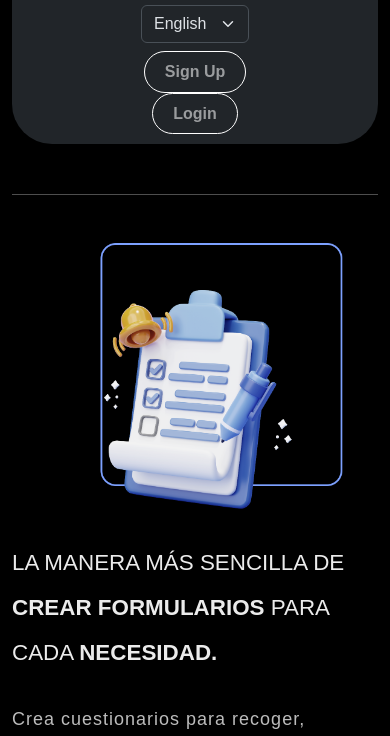
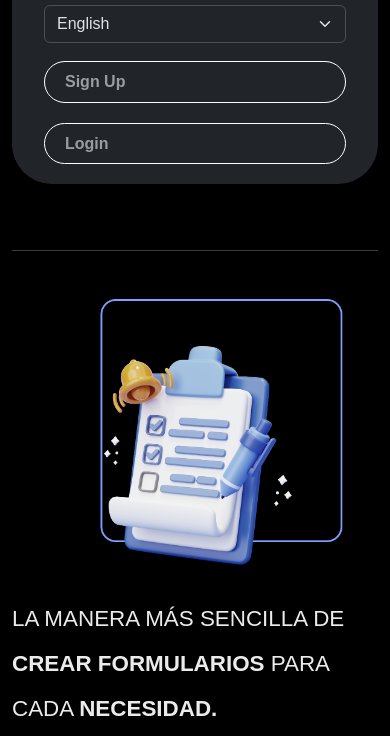
Before and after one commit to ideskbd/keosform, a plain HTML site: page index.html in a window 390 px wide. Both pictures are taken after a click on the button 318 px from the left and 82 px from the top of the page. Shown: the part 108-844 px from the top of the page. Drawn offline with nearby package versions, Linux system fonts and the light colour scheme.

Commit message:
fixed navbar menu

```diff
--- a/assets/css/responsive.css
+++ b/assets/css/responsive.css
@@ -5,6 +5,13 @@
 
   .section-space {
     padding: 1rem 0rem;
+  }
+
+  .keos-navbar-menu{
+    align-items: normal;
+  }
+  .keos-navbar-menu .sl-secondary-btn{
+    margin: 10px 0px;
   }
   /*=============================================
 =             03. Footer CSS                 =
--- a/assets/css/style.css
+++ b/assets/css/style.css
@@ -132,17 +132,16 @@ a:hover{
 =============================================*/
 
 #header-menu {
-  /* position: fixed;
+  position: fixed;
   width: 100%;
   top: 0;
   z-index: 1000;
-  transition: position 0.5s ease;
-  z-index: 999; */
+  transition: .32s;
+  z-index: 999;
   background-color: #000000;
 }
 
 .keos-navbar {
-  border-bottom: 1px solid rgb(78, 78, 78);
   padding: 50px 0px;
 }
 
@@ -150,7 +149,9 @@ a:hover{
   border-radius: 40px;
   padding: 10px 20px;
 }
-
+.keos-navbar-menu{
+  align-items: center;
+}
 .keos-navbar > nav > .navbar-brand {
   font-weight: 900 !important;
 }
--- a/index.html
+++ b/index.html
@@ -36,9 +36,9 @@
                                         aria-label="Toggle navigation">
                                         <span class="navbar-toggler-icon"></span>
                                    </button>
-                                   <div class="collapse navbar-collapse ms-auto"
+                                   <div class="collapse navbar-collapse ms-md-auto"
                                         id="navbarNavAltMarkup">
-                                        <div class="navbar-nav ms-auto align-items-center">
+                                        <div class="navbar-nav ms-auto keos-navbar-menu">
                                             <div class="nav-link">
                                              <select class="form-select" aria-label="Default select example">
                                                   <option value="English" selected>English</option>
@@ -57,6 +57,8 @@
           <!--====================  End of header area  ====================-->
           <!--==================== Start of Main area ====================-->
           <main class="container">
+
+               <hr>
                <!--==================== Banner Section ====================-->
                <section class="my-5">
                     <div class="row align-items-center">
@@ -446,7 +448,7 @@
                integrity="sha384-BBtl+eGJRgqQAUMxJ7pMwbEyER4l1g+O15P+16Ep7Q9Q+zqX6gSbd85u4mG4QzX+"
                crossorigin="anonymous"></script>
           <!-- Main JS -->
-          <!-- <script src="assets/js/main.js"></script> -->
+          <script src="assets/js/main.js"></script>
 
      </body>
 </html>
```
